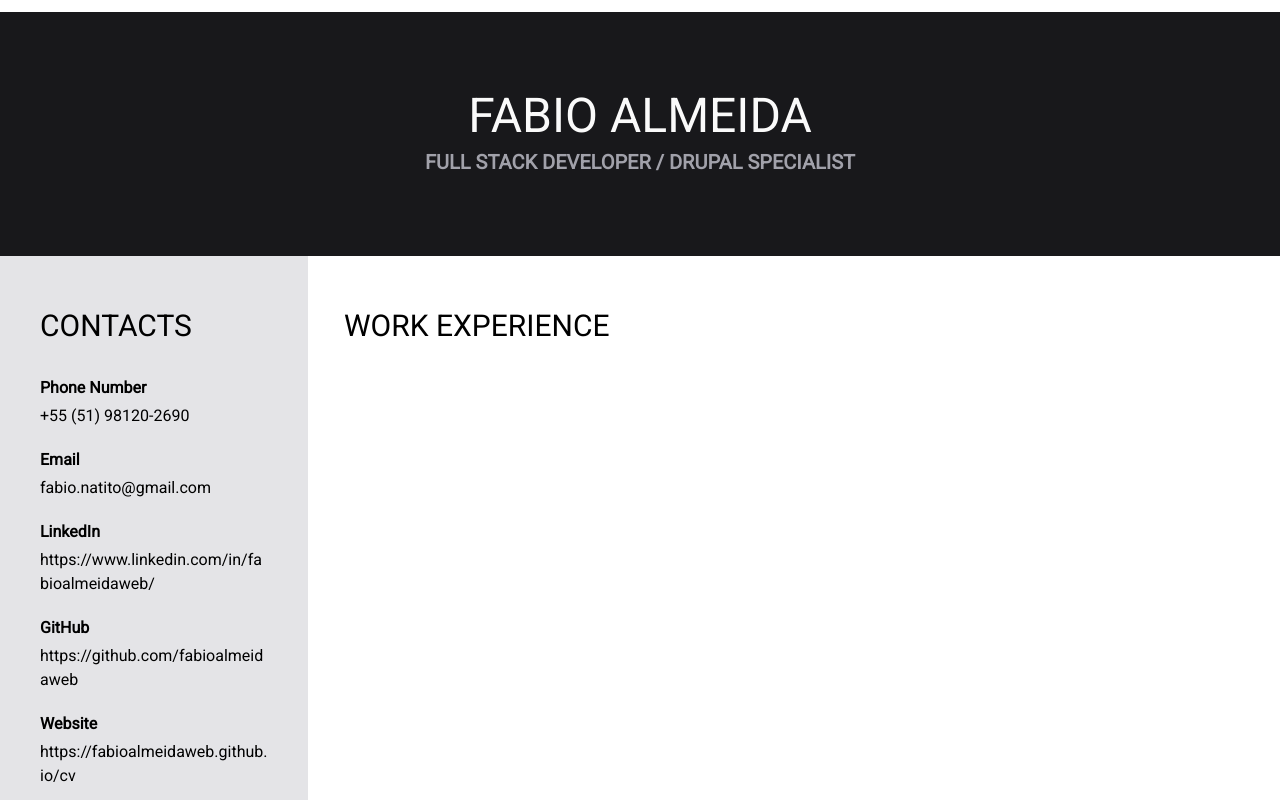
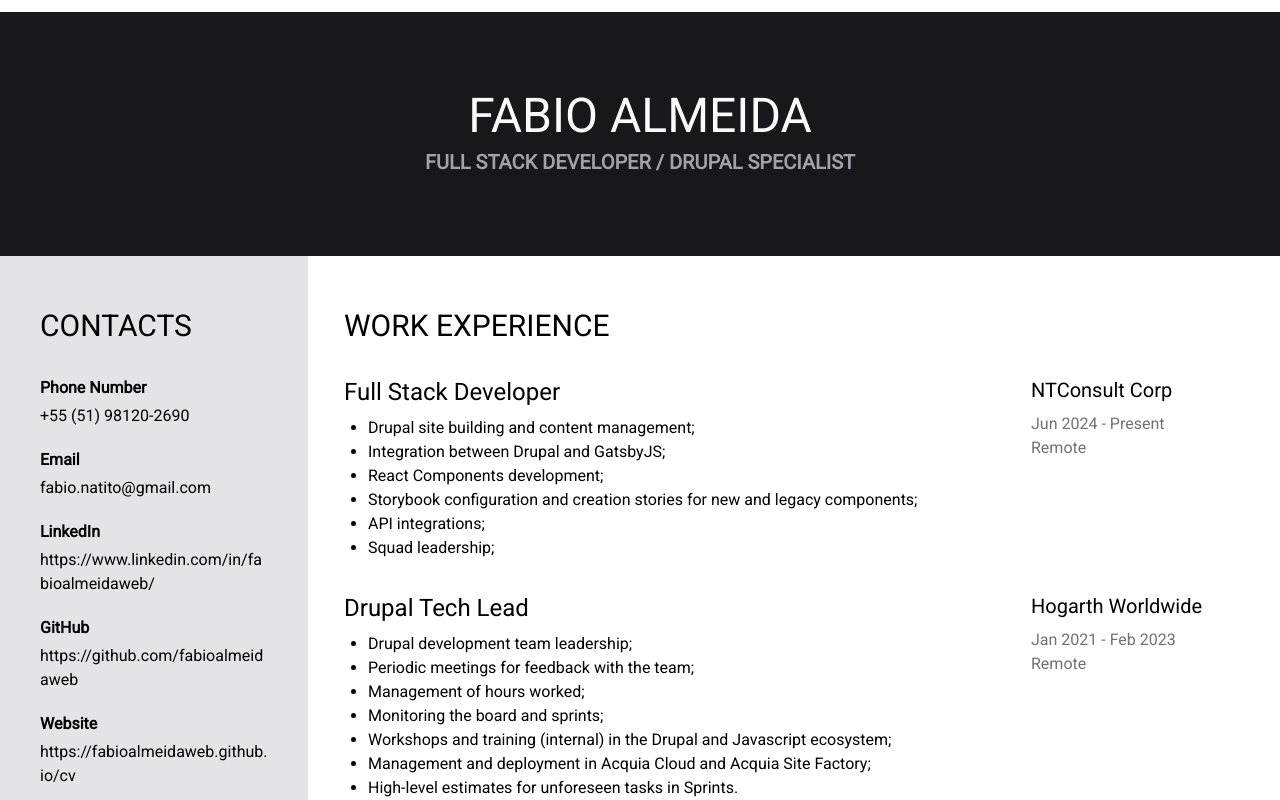
Before and after one commit to fabioalmeidaweb/cv, a Next.js app: page /v2 in a window 1280 px wide. Shown: the top 800 px of the page. Built offline with nearby package versions, Linux system fonts and the light colour scheme.

Commit message:
feat: add Work Experience and prettier-plugin-sort-imports

```diff
--- a/data/cv/english.yaml
+++ b/data/cv/english.yaml
@@ -31,3 +31,71 @@ skills:
       value: 3
     - label: NextJS
       value: 3
+
+languages:
+  label: Languages
+  values:
+    - label: English
+      value: 4
+    - label: Portuguese
+      value: 5
+
+experience:
+  label: Work Experience
+  values:
+    - company: NTConsult Corp
+      position: Full Stack Developer
+      start: Jun 2024
+      end: Present
+      where: Remote
+      description:
+        - Drupal site building and content management;
+        - Integration between Drupal and GatsbyJS;
+        - React Components development;
+        - Storybook configuration and creation stories for new and legacy components;
+        - API integrations;
+        - Squad leadership;
+      skills:
+        - JavaScript
+        - ReactJS
+        - GatsbyJS
+        - Storybook
+        - CSS
+        - Drupal
+    - company: Hogarth Worldwide
+      position: Drupal Tech Lead
+      start: Jan 2021
+      end: Feb 2023
+      where: Remote
+      description:
+        - Drupal development team leadership;
+        - Periodic meetings for feedback with the team;
+        - Management of hours worked;
+        - Monitoring the board and sprints;
+        - Workshops and training (internal) in the Drupal and Javascript ecosystem;
+        - Management and deployment in Acquia Cloud and Acquia Site Factory;
+        - High-level estimates for unforeseen tasks in Sprints.
+      skills:
+        - Leadership
+        - Acquia Cloud
+        - JavaScript
+        - Drupal
+        - Management
+    - company: Hogarth Worldwide
+      position: Full Stack Developer
+      start: Jan 2016
+      end: Jan 2021
+      where: Porto Alegre, Rio Grande do Sul, Brasil
+      description:
+        - Back end development with PHP (Laravel / Drupal);
+        - Module development for Drupal;
+        - Theme development for Drupal;
+        - Creating and applying Drupal patches;
+        - Creating and maintenance websites React with Drupal (decoupled);
+        - DevOps / Linux infrastructure;
+        - Agile methodologies (Scrum).
+      skills:
+        - SASS
+        - PHP
+        - Drupal
+        - React.js
--- a/package.json
+++ b/package.json
@@ -21,6 +21,7 @@
     "typescript": "5.0.3"
   },
   "devDependencies": {
+    "@trivago/prettier-plugin-sort-imports": "^4.3.0",
     "@types/js-yaml": "^4.0.9",
     "autoprefixer": "^10.4.14",
     "postcss": "^8.4.21",
--- a/src/app/v2/page.tsx
+++ b/src/app/v2/page.tsx
@@ -1,20 +1,24 @@
-import { Roboto } from "next/font/google";
-import "./page.module.css";
-import yaml from "js-yaml";
-import fs from "fs";
-import { CV, CVProps } from "@/types";
-import Header from "@/components/Header";
-import Contacts from "@/components/Contacts";
-import About from "@/components/About";
-import Skills from "@/components/Skills";
+import { CVProps } from '@/types';
+import fs from 'fs';
+import yaml from 'js-yaml';
+import { Roboto } from 'next/font/google';
 
-const font = Roboto({ subsets: ["latin"], weight: "400" });
+import About from '@/components/About';
+import Contacts from '@/components/Contacts';
+import Experience from '@/components/Experience';
+import Header from '@/components/Header';
+import Languages from '@/components/Languages';
+import Skills from '@/components/Skills';
+
+import './page.module.css';
+
+const font = Roboto({ subsets: ['latin'], weight: '400' });
 
 function getData(): CVProps | null {
   // Get document, or throw exception on error
   try {
     const doc = yaml.load(
-      fs.readFileSync("data/cv/english.yaml", "utf8")
+      fs.readFileSync('data/cv/english.yaml', 'utf8')
     ) as CVProps;
     return doc;
   } catch (e) {
@@ -25,11 +29,11 @@ function getData(): CVProps | null {
 }
 
 export const metadata = {
-  title: "Fabio Almeida | Resume",
+  title: 'Fabio Almeida | Resume',
   description: "English version of Fabio Almeida's Curriculum.",
   icons: {
-    icon: "/favicon.ico",
-  },
+    icon: '/favicon.ico'
+  }
 };
 
 export default async function Home() {
@@ -52,12 +56,13 @@ export default async function Home() {
       <div className="grid lg:grid-cols-4 gap-4 grid-cols-1">
         <div className="px-10 py-5 col-span-1 bg-zinc-200">
           <Contacts contacts={data.contacts} />
+          <Skills skills={data.skills} />
           <About about={data.about} />
-          <Skills skills={data.skills} />
+          <Languages languages={data.languages} />
         </div>
 
         <div className="p-5 lg:col-span-3 col-span-1">
-          <h2 className="my-8 text-3xl uppercase">Work Experience</h2>
+          <Experience experience={data.experience} />
         </div>
       </div>
     </div>
--- /dev/null
+++ b/src/components/Experience/index.tsx
@@ -0,0 +1,35 @@
+import { CVProps } from '@/types';
+
+type WorkExperienceProps = {
+  experience: CVProps['experience'];
+};
+export default function Experience({ experience }: WorkExperienceProps) {
+  return (
+    <section>
+      <h2 className="my-8 text-3xl uppercase">{experience.label}</h2>
+
+      {experience.values.map((skill, index) => (
+        <div className="grid grid-cols-4 my-8" key={index}>
+          <div className="col-span-3">
+            <h4 className="pb-2 text-2xl">{skill.position}</h4>
+            <ul className="list-disc">
+              {skill.description.map((description, index) => (
+                <li className="ml-6" key={index}>
+                  {description}
+                </li>
+              ))}
+            </ul>
+          </div>
+
+          <div className="col-span-1">
+            <h3 className="pb-2 text-xl">{skill.company}</h3>
+            <p className="text-zinc-500">
+              {skill.start} - {skill.end}
+            </p>
+            <p className="text-zinc-500">{skill.where}</p>
+          </div>
+        </div>
+      ))}
+    </section>
+  );
+}
--- /dev/null
+++ b/src/components/Languages/index.tsx
@@ -0,0 +1,17 @@
+import { CVProps } from '@/types';
+
+type LanguagesProps = {
+  languages: CVProps['languages'];
+};
+export default function Languages({ languages }: LanguagesProps) {
+  return (
+    <>
+      <h2 className="my-8 text-3xl uppercase">{languages.label}</h2>
+      {languages.values.map((skill, index) => (
+        <p className="my-2 font-semibold" key={index}>
+          {skill.label}
+        </p>
+      ))}
+    </>
+  );
+}
--- a/src/types.ts
+++ b/src/types.ts
@@ -15,4 +15,17 @@ export type CVProps = {
   contacts: { label: string; value: string }[];
   about: { label: string; values: string[] };
   skills: { label: string; values: { label: string; value: number }[] };
+  languages: { label: string; values: { label: string; value: number }[] };
+  experience: {
+    label: string;
+    values: {
+      company: string;
+      position: string;
+      start: string;
+      end: string;
+      where: string;
+      description: string[];
+      skills: string[];
+    }[];
+  };
 };
```
Also changed, not shown: .prettierrc.json (added), 1 other file (tests, documents, lock files or other folders).
